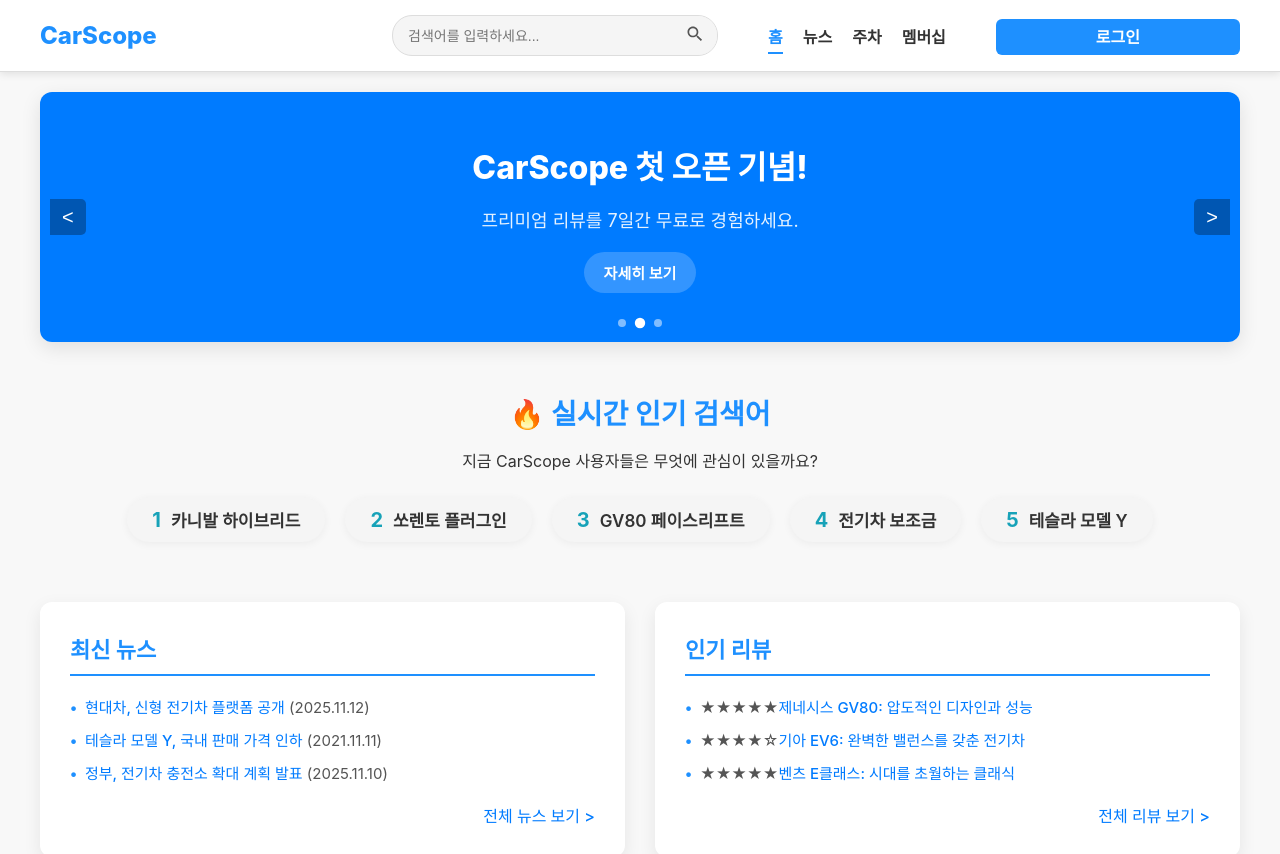
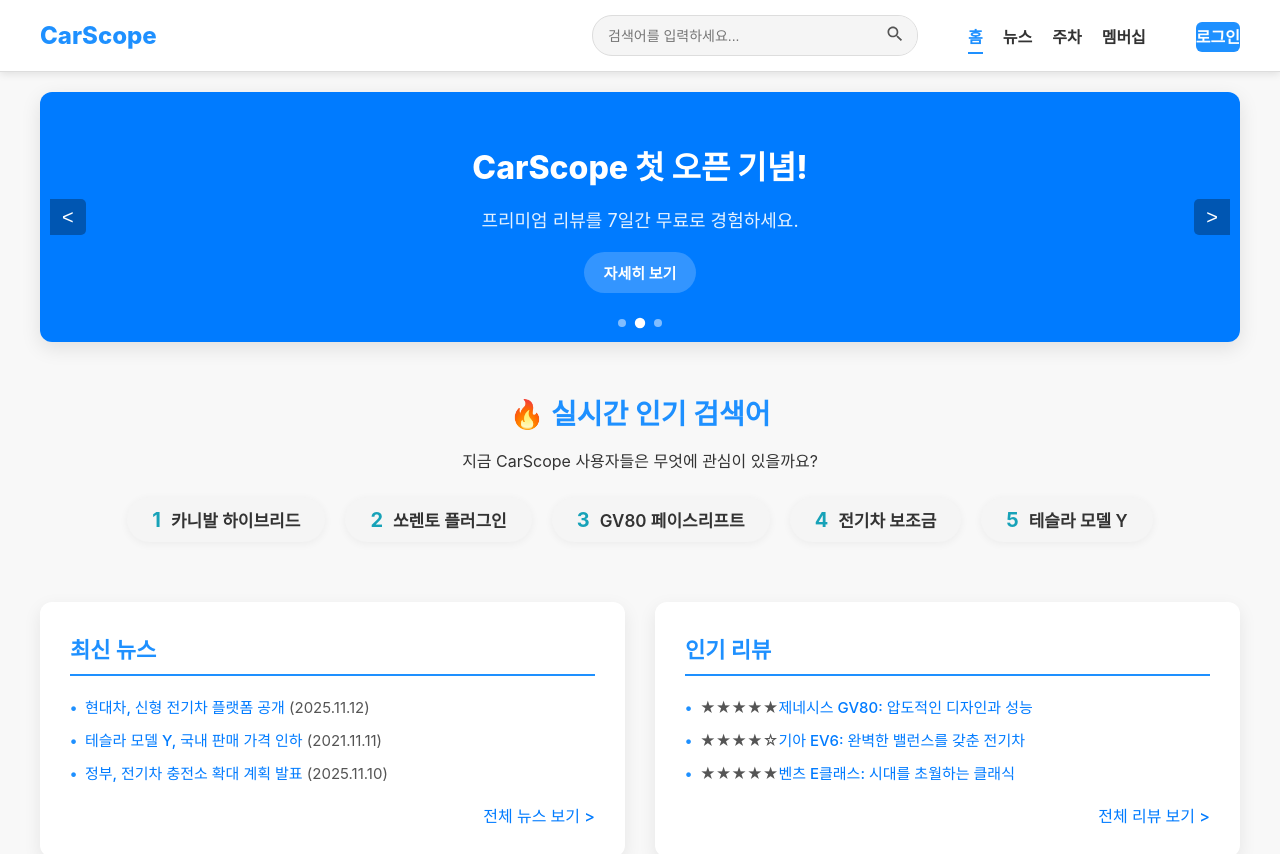
Before and after one commit to 2024136034-hakcheol/car-scope, a React (Create React App) app: page / in a window 1280 px wide. Shown: the top 854 px of the page. Built offline with nearby package versions, Linux system fonts and the light colour scheme.

Commit message:
style: 로그인 버튼의 좌우 패딩을 보기 좋은 크기인 35px로 복원 및 !important 제거

```diff
--- a/src/App.css
+++ b/src/App.css
@@ -102,8 +102,7 @@
 
 .login-button {
     background-color: var(--primary-color);
-    /* 패딩을 극단적으로 늘리고 !important를 사용하여 다른 스타일을 강제로 덮어씁니다. */
-    padding: 8px 100px !important;
+    padding: 8px 35px;
     border-radius: 6px;
     color: var(--text-light) !important;
     font-weight: 700;
```
